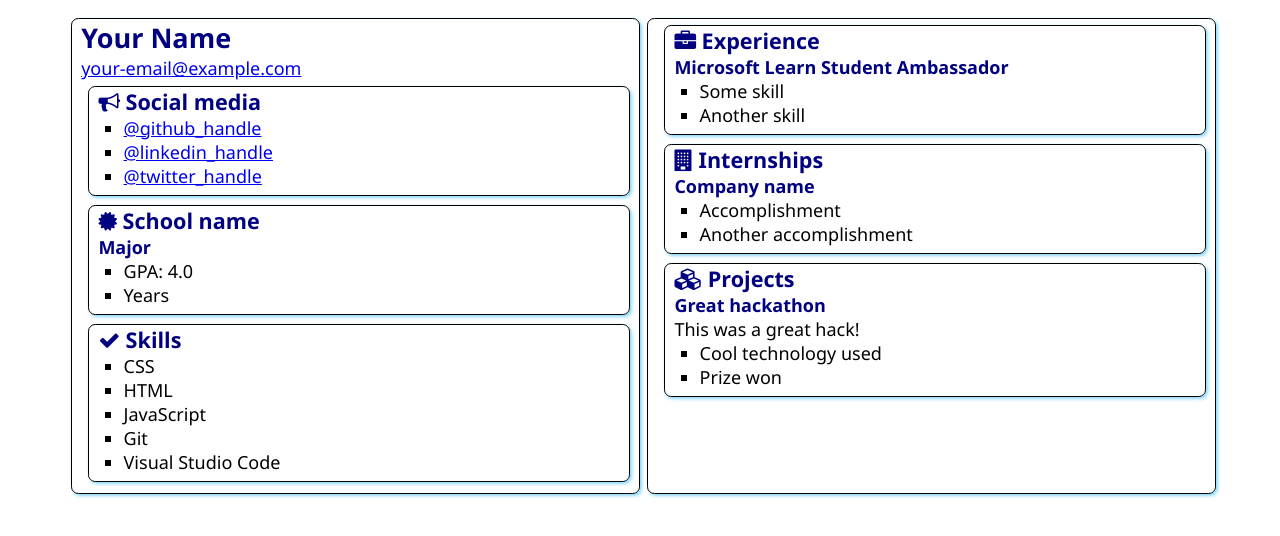
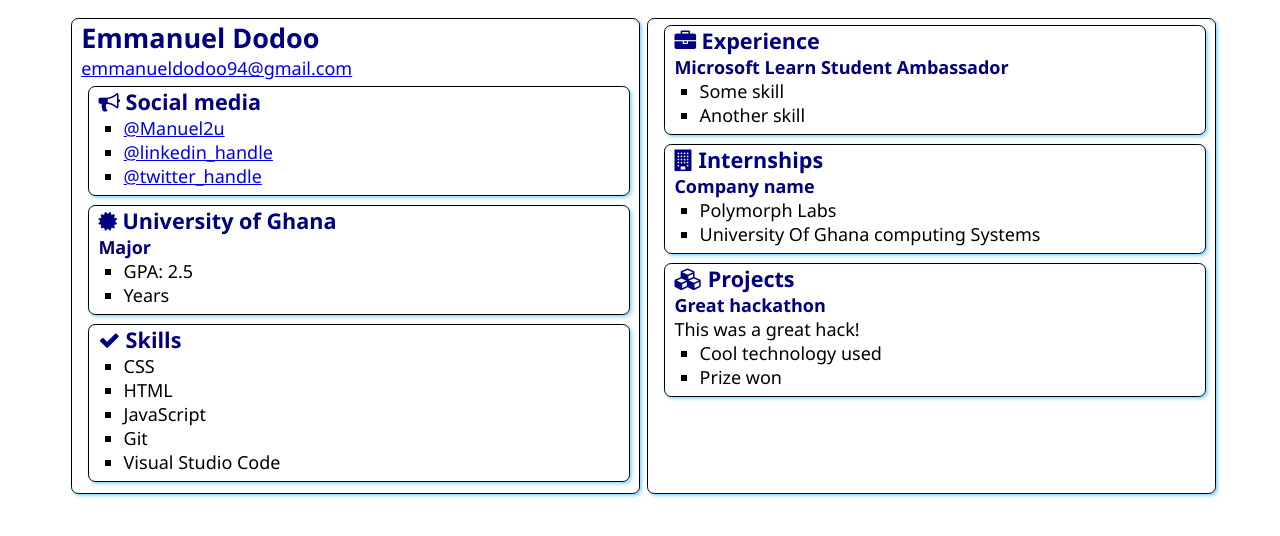
Before and after one commit to Manuel2u/SATechnicalOnboarding, a plain HTML site: page src/index.html in a window 1280 px wide. Drawn offline with Linux system fonts and the light colour scheme.

Commit message:
initial commit

```diff
--- a/src/index.html
+++ b/src/index.html
@@ -12,8 +12,8 @@
 <body>
     <main>
         <article class="box">
-            <h1>Your Name</h1>
-            <div><a href="mailto:your.email@example.com">your-email@example.com</a></div>
+            <h1>Emmanuel Dodoo</h1>
+            <div><a href="mailto:emmanueldodoo94@gmail.com">emmanueldodoo94@gmail.com</a></div>
 
             <section class="box">
                 <h2>
@@ -21,7 +21,7 @@
                     Social media
                 </h2>
                 <ul>
-                    <li><a href="https://github.com/<handle>">@github_handle</a></li>
+                    <li><a href="https://github.com/Manuel2u">@Manuel2u</a></li>
                     <li><a href="https://linkedin.com/in/<handle>">@linkedin_handle</a></li>
                     <li><a href="https://twitter.com/<handle>">@twitter_handle</a></li>
                 </ul>
@@ -31,11 +31,11 @@
                 <div class="education">
                     <h2>
                         <i class="fa fa-certificate" aria-hidden="true"></i>
-                        School name
+                        University of Ghana
                     </h2>
                     <h3>Major</h3>
                     <ul>
-                        <li>GPA: 4.0</li>
+                        <li>GPA: 2.5</li>
                         <li>Years</li>
                     </ul>
                 </div>
@@ -75,8 +75,8 @@
 
                 <h3>Company name</h3>
                 <ul>
-                    <li>Accomplishment</li>
-                    <li>Another accomplishment</li>
+                    <li>Polymorph Labs</li>
+                    <li>University Of Ghana computing Systems</li>
                 </ul>
             </section>
             <section class="box">
```
